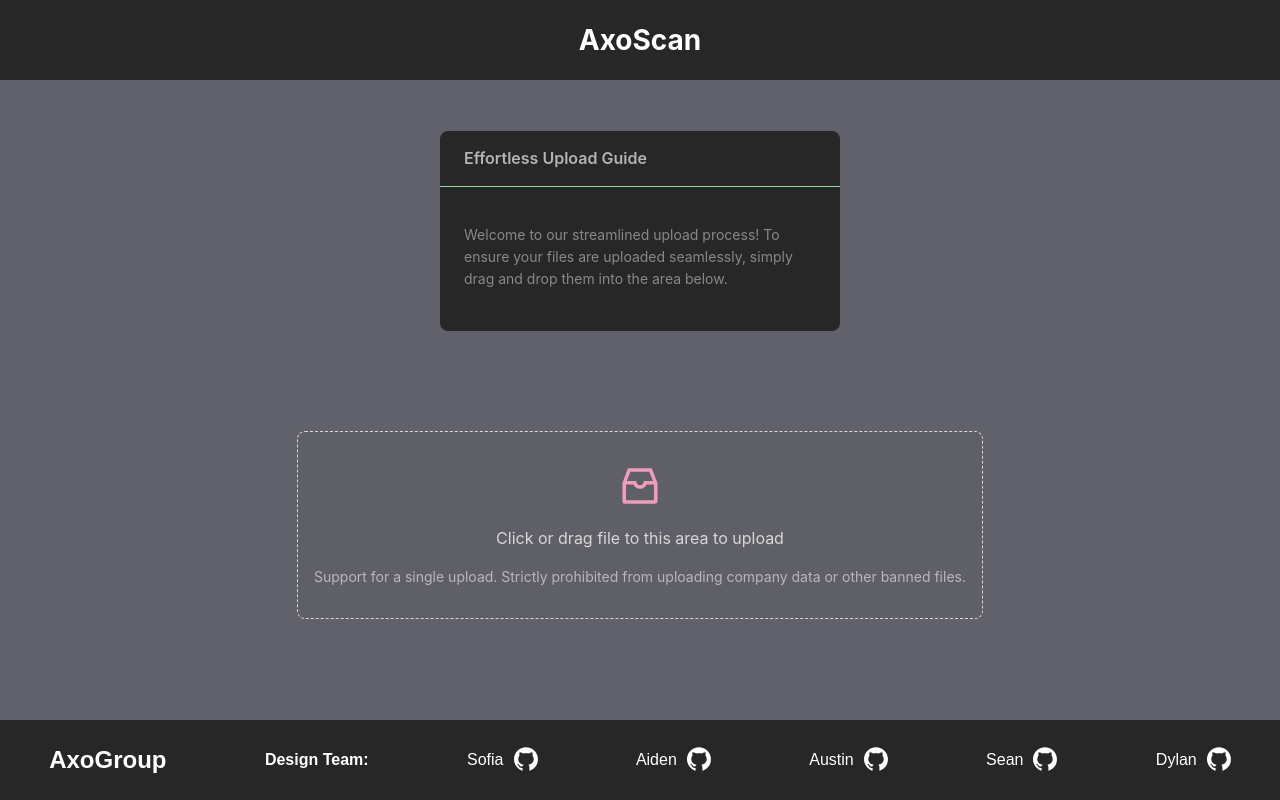
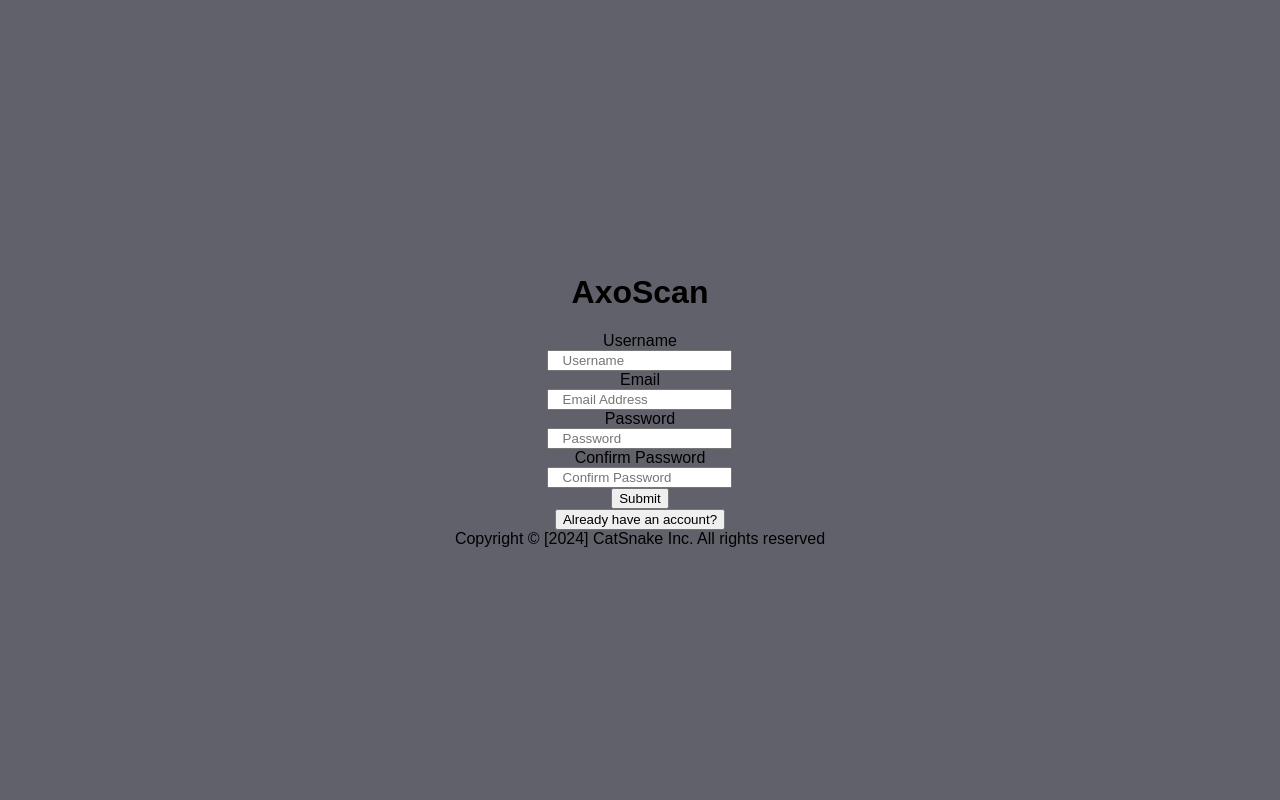
Before and after one commit to AxoGroup/AxoScan, a React (Vite) app: page /signup in a window 1280 px wide. Built offline with nearby package versions, Linux system fonts and the light colour scheme.

Commit message:
created login and signup components

```diff
--- a/package.json
+++ b/package.json
@@ -45,15 +45,20 @@
     "express": "^4.19.2",
     "mongodb": "^6.5.0",
     "mongoose": "^8.3.1",
+    "prop-types": "^15.8.1",
     "react": "^18.2.0",
     "react-dom": "^18.2.0",
+    "react-hot-toast": "^2.4.1",
+    "react-router-dom": "^6.22.3",
     "uuid": "^9.0.1"
   },
   "devDependencies": {
     "@babel/core": "^7.24.4",
     "@babel/preset-env": "^7.24.4",
     "@babel/preset-react": "^7.24.1",
+    "@testing-library/jest-dom": "^6.4.2",
     "@testing-library/react": "^14.3.0",
+    "@testing-library/user-event": "^14.5.2",
     "@types/react": "^18.2.66",
     "@types/react-dom": "^18.2.22",
     "@vitejs/plugin-react": "^4.2.1",
--- a/src/App.jsx
+++ b/src/App.jsx
@@ -1,14 +1,30 @@
 import React from 'react';
+import {
+  BrowserRouter as Router,
+  Routes,
+  Route,
+  Navigate,
+} from 'react-router-dom';
 import Home from './components/Home.jsx';
+import Login from './components/Login.jsx';
 import './App.css';
+import Signup from './components/Signup.jsx';
+
+const isAuthenticated = () => {
+  return localStorage.getItem("userToken") ? true : false;
+};
 
 function App() {
   // const [count, setCount] = useState(0)
 
   return (
-    <>
-      <Home />
-    </>
+    <Router>
+      <Routes>
+        <Route path="/login" element={<Login />} />
+        <Route path="/signup" element={<Signup />} />
+        <Route path="/" element={isAuthenticated() ? <Home /> : <Navigate replace to="/login" />} />
+      </Routes>
+    </Router>
   );
 }
 
--- a/src/components/DragAndDrop.jsx
+++ b/src/components/DragAndDrop.jsx
@@ -67,7 +67,7 @@ const DragAndDrop = ({ setHasUploaded, setLineItems }) => {
 
   return (
     <>
-      <Dragger name="file" multiple={false} fileList={fileList} onChange={handleChange} customRequest={customRequest} onRemove={() => setFileList([])} id="drag-and-drop">
+      <Dragger name="file" data-testid="drag-and-drop" multiple={false} fileList={fileList} onChange={handleChange} customRequest={customRequest} onRemove={() => setFileList([])} id="drag-and-drop">
         <p className="ant-upload-drag-icon">
           <InboxOutlined style={{ color: '#f19cbb' }} />
         </p>
--- a/src/components/Home.jsx
+++ b/src/components/Home.jsx
@@ -12,7 +12,6 @@ export default function Home() {
   const [hasUploaded, setHasUploaded] = useState(false);
   const [lineItems, setLineItems] = useState([]);
   const total = lineItems.reduce((acc, curr) => acc + curr.value, 0);
-  console.log(total);
   return (
     <div className="home-container">
       <TitleHeader className="header" />
--- a/src/components/Instructions.jsx
+++ b/src/components/Instructions.jsx
@@ -1,6 +1,6 @@
 import React from 'react';
 import { Card, Space } from 'antd';
-const App = () => (
+const Instructions = () => (
   <Space direction="vertical" size={16} style={{ border: 'none' }}>
     <Card
       title="Effortless Upload Guide"
@@ -18,4 +18,4 @@ const App = () => (
     </Card>
   </Space>
 );
-export default App;
+export default Instructions;
--- /dev/null
+++ b/src/components/Login.jsx
@@ -0,0 +1,73 @@
+import React from 'react';
+import { useState } from 'react'
+import { useNavigate } from 'react-router-dom'
+import { Flex, ConfigProvider } from 'antd';
+
+
+
+const Login = () => {
+    const[userEmail, setUserEmail] = useState('');
+    const[password, setPassword] = useState('');
+    const navigate = useNavigate();
+
+    const handleSubmit = async (e) => {
+        e.preventDefault();
+        try {
+          const response = await fetch('http://localhost:3000/api/auth/login', { //adjust url as needed
+            method: 'POST',
+            headers: {
+              'Content-Type': 'application/json',
+            },
+            body: JSON.stringify({ userEmail, password }),
+          });
+
+          if (response.ok) {
+            const data = await response.json();
+            localStorage.setItem('userToken', data.token); // Example action on success
+            navigate('/'); // Navigate to home
+          } else {
+            // Handle non-200 responses
+            const errorResponse = await response.json(); // Make sure server sends JSON on errors
+            alert(errorResponse.error || 'An error occurred');
+          }
+        } catch (error) {
+          console.error('Error:', error);
+          alert('Invalid Credentials');
+        }
+
+      };
+      return (
+        <ConfigProvider
+        theme={{
+          token: {
+            fontFamily: '"Noto Sans", sans-serif, "Apple Color Emoji"',
+          },
+        }}
+      >
+        <Flex justify='center' align='center' style={{ height: '100vh' }}>
+        <Flex vertical justify='center' align='center'>
+          <h2>Login</h2>
+          <form onSubmit={handleSubmit}>
+            <input
+              type="text"
+              placeholder="User E-Mail"
+              value={userEmail}
+              onChange={(e) => setUserEmail(e.target.value)}
+              required
+            />
+            <input
+              type="password"
+              placeholder="Password"
+              value={password}
+              onChange={(e) => setPassword(e.target.value)}
+              required
+            />
+            <button type="submit">Login</button>
+          </form>
+        </Flex>
+        </Flex>
+        </ConfigProvider>
+      );
+}
+
+export default Login;
--- /dev/null
+++ b/src/components/Signup.jsx
@@ -0,0 +1,80 @@
+import { useState } from 'react';
+import axios from 'axios';
+import { toast } from 'react-hot-toast';
+import { useNavigate } from 'react-router-dom';
+import React, { useEffect } from 'react';
+import { Flex } from 'antd';
+
+const Signup = () => {
+  const navigate = useNavigate();
+  const [data, setData] = useState({
+    username: '',
+    email: '',
+    password: '',
+    confirmPassword: ''
+  });
+
+  const signup = async (e) => {
+    e.preventDefault()
+    const {username, email, password, confirmPassword} = data;
+    if (confirmPassword !== password) {
+        toast.error('Password not match, try again')
+      }
+    // console.log('hello');
+    try {
+      const {data} = await axios.post('/signup', {
+        username, email, password
+      })
+
+      // console.log(data);
+
+      if (data.status === 400){
+        toast.error('Username or email already exists');
+      }
+
+      if (data.error) {
+        toast.error(data.error)
+      } else {
+        setData({})
+        toast.success('Signup Successful. Welcome!')
+        navigate('/login')
+      }
+    } catch (error) {
+      if (error.response && error.response.status === 400){
+        toast.error('Email/Username already in use');
+        console.error('Email/Username error', error.response.data.error)
+      } else {
+        console.log(error)
+      }
+
+    }
+  };
+  return (
+    <Flex direction="column" justify='center' align="center" style={{ height: '100vh' }}>
+
+    <div className='container' style={{ display: 'flex', flexDirection: 'column', alignItems: 'center' }}>
+      <h1>AxoScan</h1>
+      <div className='signup-text-background-box'>
+        <form onSubmit={signup} className='signup'>
+          <div style={{ display: 'flex', flexDirection: 'column', alignItems: 'center' }}>
+            <label>Username</label>
+            <input type='text' placeholder='   Username' value={data.username} onChange={(e) => setData({ ...data, username: e.target.value })} />
+            <label>Email</label>
+            <input type='email' placeholder='   Email Address' value={data.email} onChange={(e) => setData({ ...data, email: e.target.value })} />
+            <label>Password</label>
+            <input type='password' placeholder='   Password' value={data.password} onChange={(e) => setData({ ...data, password: e.target.value })} />
+            <label>Confirm Password</label>
+            <input type='password' placeholder='   Confirm Password' value={data.confirmPassword} onChange={(e) => setData({ ...data, confirmPassword: e.target.value })} />
+            <button type='submit' className="submit-btn">Submit</button>
+            <button type="button" className="account-exists-btn" onClick={() => navigate('/login')}>Already have an account?</button>
+          </div>
+        </form>
+      </div>
+      <footer className='footer-signup'>Copyright © [2024] CatSnake Inc. All rights reserved</footer>
+    </div>
+    </Flex>
+  );
+
+}
+
+export default Signup
--- a/src/components/TitleHeader.jsx
+++ b/src/components/TitleHeader.jsx
@@ -1,8 +1,9 @@
 import React from 'react';
 import { Card } from 'antd';
 
-const App = () => (
+const TitleHeader = () => (
   <Card
+    data-testid="title-header-card"
     style={{
       color: 'white',
       backgroundColor: '#272727',
@@ -17,4 +18,4 @@ const App = () => (
     <h1>AxoScan</h1>
   </Card>
 );
-export default App;
+export default TitleHeader;
--- a/src/components/UploadButton.jsx
+++ b/src/components/UploadButton.jsx
@@ -1,8 +1,9 @@
 import React from 'react';
 import { Button } from 'antd';
+import PropTypes from 'prop-types'
 
-const App = ({ setHasUploaded }) => {
-  const handleClick = (event) => {
+const UploadButton = ({ setHasUploaded }) => {
+  const handleClick = () => {
     setHasUploaded(false);
   };
   return (
@@ -11,4 +12,9 @@ const App = ({ setHasUploaded }) => {
     </Button>
   );
 };
-export default App;
+//Enforce prop types
+UploadButton.propTypes = {
+  setHasUploaded: PropTypes.func.isRequired,
+};
+
+export default UploadButton;
```
Also changed, not shown: src/components/Footer.jsx (+11 -2 lines), src/components/ProgressBar.jsx (+8 -5 lines), 2 other files (tests, documents, lock files or other folders).
